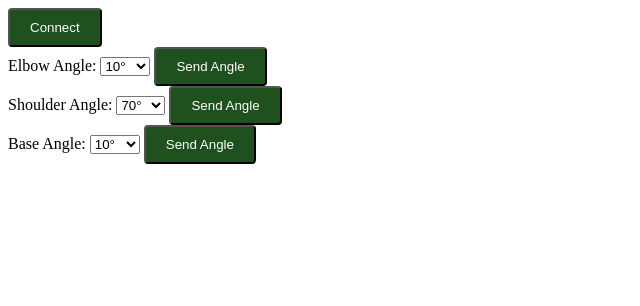
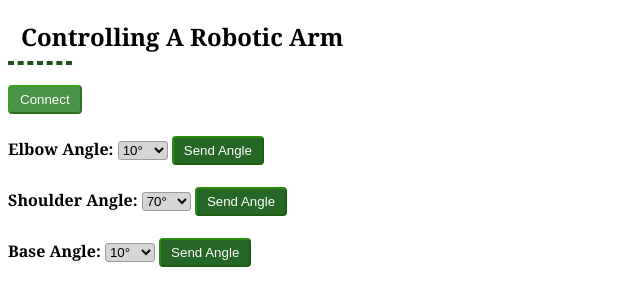
Before and after one commit to leobwatt/dropDown-roboArm-website, a plain HTML site: page index.html in a window 1280 px wide. Shown: the whole page, without its empty margins (0-640 px from the left). Drawn offline with Linux system fonts and the light colour scheme.

Commit message:
done! (i think)

```diff
--- a/index.html
+++ b/index.html
@@ -4,9 +4,15 @@
         <title>Test Robot Arm</title>
     </head>
     <body>
-        <button onclick="connect()">Connect</button>
+
+        <h2>Controlling A Robotic Arm</h2>
+
+        <hr>
+
+        <button onclick="connect()" id="connectButton">Connect</button>
         <div id="connected">Connected ✓</div>
 
+        <br>
         <br>
 
         <label for="elbowAngles">Elbow Angle:</label>
@@ -20,6 +26,7 @@
         <button onclick="sendAngleElbow()">Send Angle</button>
 
         <br>
+        <br>
 
         <label for="shoulderAngles">Shoulder Angle:</label>
             <select name="shoulderAngles" id="shoulderAngles">
@@ -29,6 +36,7 @@
             </select>
         <button onclick="sendAngleShoulder()">Send Angle</button>
 
+        <br>
         <br>
 
         <label for="baseAngles">Base Angle:</label>
--- a/style.css
+++ b/style.css
@@ -1,11 +1,46 @@
+body {
+    font-family: Cambria, Cochin, Georgia, Times, 'Times New Roman', serif;
+}
+
 #connected {
     color: green;
     font-weight: bold;
 }
 
-button {
-    background-color: #1e511e;
+#connectButton {
+    background-color: #499349;
     color: white;
-    padding: 10px 20px;
+    padding: 5px 10px;
+    border-color: #30aa008f;
     border-radius: 4px;
 }
+
+h2 {
+    margin-bottom: 5px;
+    margin-left: 13px;
+}
+
+hr {
+    border: 2px dashed #1b521b;
+    margin-right: 1200px;
+    margin-top: none;
+    margin-bottom: 20px;
+}
+
+button {
+    background-color: #256725;
+    color: white;
+    padding: 5px 10px;
+    border-color: #30aa008f;
+    border-radius: 4px;
+}
+
+label {
+    font-weight: bold;
+}
+
+select {
+    background-color: #d7d4d4;;
+    border-radius: 3px;
+    border-color: #9d9d9d;
+}
```
